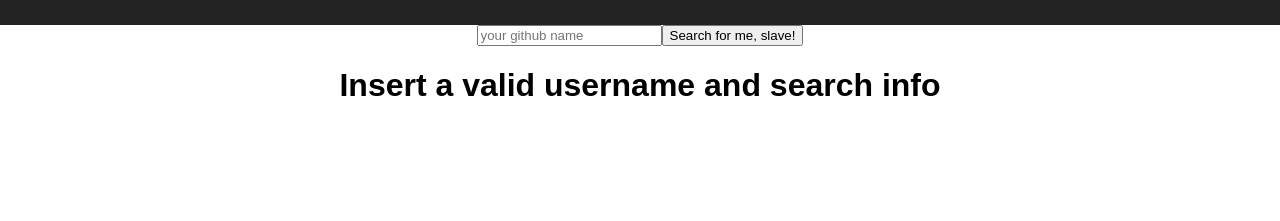
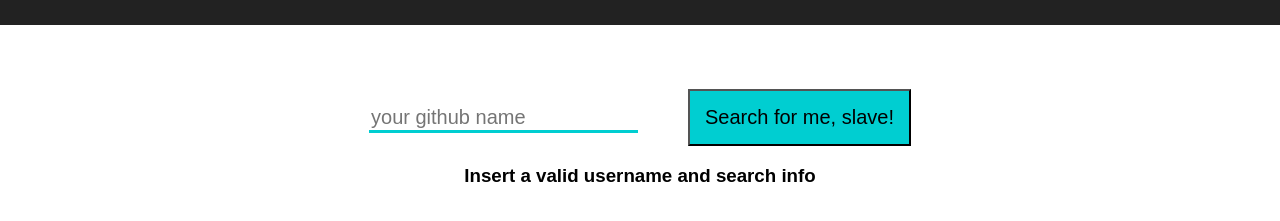
Before and after one commit to agandia9/leanyoureact, a React app: page / in a window 1280 px wide. Shown: the part 165-386 px from the top of the page. Built offline with nearby package versions, Linux system fonts and the light colour scheme.

Commit message:
adding styles

```diff
--- a/src/components/App.css
+++ b/src/components/App.css
@@ -26,3 +26,30 @@
   from { transform: rotate(0deg); }
   to { transform: rotate(23643260deg); }
 }
+
+.search-form{
+  padding-top: 5%;
+}
+
+.search-form > input{
+    border-radius: 0;
+    font-size: 20px;
+    border-left: 0;
+    border-top: 0;
+    border-right: 0;
+    border-bottom-width: 3px;
+    border-bottom-color: darkturquoise;
+}
+
+.search-form> button {
+  font-size: 20px;
+  background-color: darkturquoise;
+  margin-left: 50px;
+  padding: 15px;
+}
+
+.mainContent img {
+  border-radius: 50%;
+  border: 2px solid black;
+  width: 30%;
+}
--- a/src/components/App.js
+++ b/src/components/App.js
@@ -14,7 +14,11 @@ class App extends Component {
 
   _handlerSearchName = (e) =>{
     e.preventDefault()
-    fetch(`https://api.github.com/users/${this.state.username}`).then(res => res.json()).then(data => {
+    this.state.onError
+    ? this.setState({
+        onError:false
+      })
+    : fetch(`https://api.github.com/users/${this.state.username}`).then(res => res.json()).then(data => {
       data.message === "Not Found" ?
       this.setState({
         onError:true
@@ -50,7 +54,6 @@ class App extends Component {
             className="App-intro"
             userdata={this.state.userdata}>Insert a valid username and search info</MainContent>
           }
-
       </div>
     );
   }
--- a/src/components/MainContent/mainContent.js
+++ b/src/components/MainContent/mainContent.js
@@ -3,7 +3,7 @@ import React, {Component} from 'react'
 export default class MainContens extends Component {
     render(){
         return(
-            <div>
+            <div className="mainContent">
                 {Object.keys(this.props.userdata).length > 0
                 ?  <div>
                     <p>Name: {this.props.userdata.name}</p>
@@ -12,7 +12,7 @@ export default class MainContens extends Component {
                     <span>Social: <p>{this.props.userdata.followers}</p><p>{this.props.userdata.following}</p></span>
                     <p>Location: {this.props.userdata.location}</p>
                 </div>
-                : <h1>{this.props.children}</h1>}
+                : <h3>{this.props.children}</h3>}
             </div>
         )
     }
--- a/src/components/SearchForm/searchForm.js
+++ b/src/components/SearchForm/searchForm.js
@@ -4,7 +4,10 @@ export default class SearchForm extends Component {
     render(){
         return(
             <div>
-                <form onSubmit={this.props._handlerSearchName}>
+                <form
+                    onSubmit={this.props._handlerSearchName}
+                    className="search-form"
+                >
                     <input
                      onChange={this.props._handlerWriteName}
                      type="text"
```
